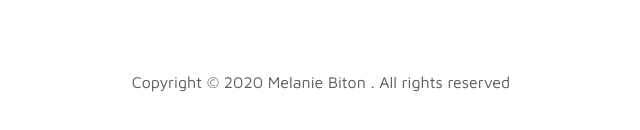
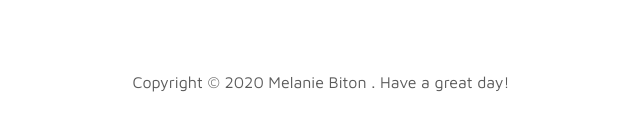
Before and after one commit to melaniebiton/melaniebiton, a plain HTML site: page index.html in a window 1280 px wide. Shown: the part 4440-4570 px from the top of the page, 319-959 px from the left. Drawn offline with Linux system fonts and the light colour scheme.

Commit message:
Update index.html

```diff
--- a/index.html
+++ b/index.html
@@ -452,7 +452,7 @@ https://www.tooplate.com/view/2115-marvel
                <div class="row">
 
                     <div class="col-lg-12 col-12">
-                        <p class="copyright-text text-center">Copyright &copy; 2020 Melanie Biton . All rights reserved</p>
+                        <p class="copyright-text text-center">Copyright &copy; 2020 Melanie Biton . Have a great day!</p>
                     </div>
 
                </div>
```
